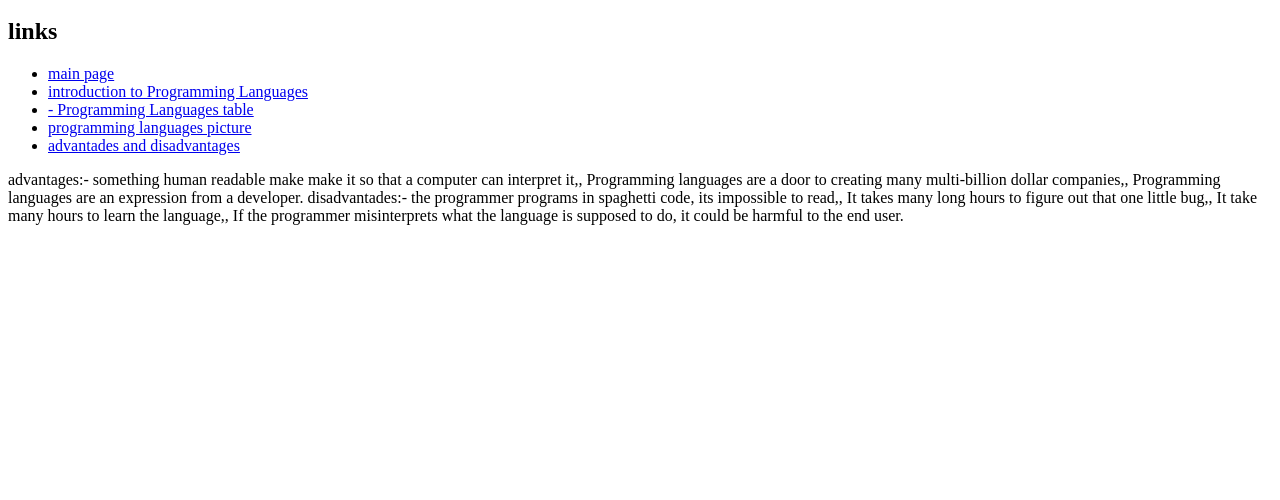
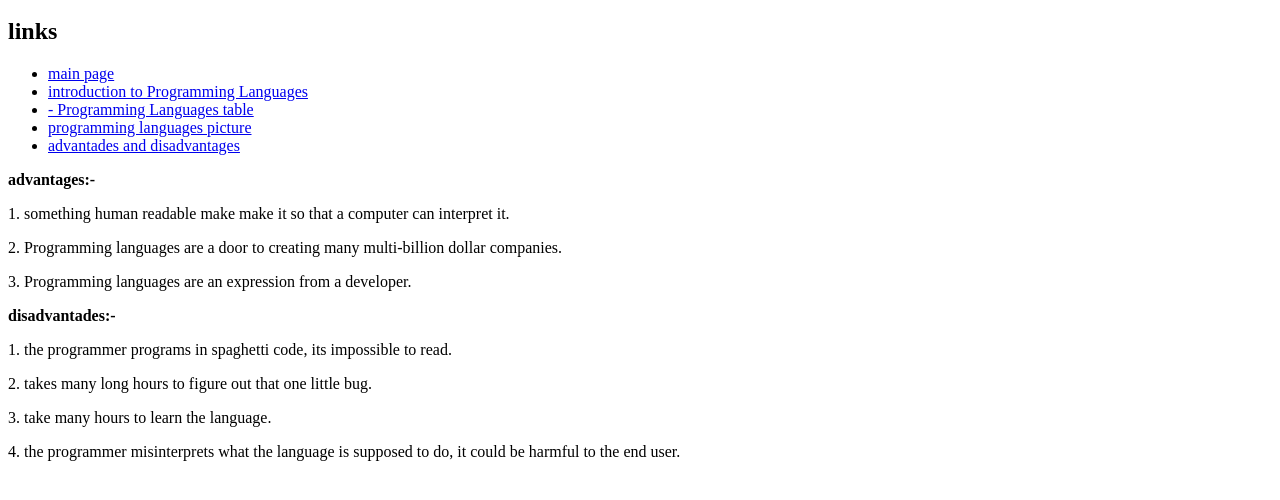
Before and after one commit to abanoub195000/ece001, a plain HTML site: page p4.html in a window 1280 px wide. Shown: the part 48-548 px from the top of the page. Drawn offline with Linux system fonts and the light colour scheme.

Commit message:
Update p4.html

```diff
--- a/p4.html
+++ b/p4.html
@@ -16,16 +16,23 @@
        <li><a href="p4.html">advantades and disadvantages</a></li>
 
 </ul>
-advantages:-
-something human readable make make it so that a computer can interpret it,,
-Programming languages are a door to creating many multi-billion dollar companies,,
-Programming languages are an expression from a developer.
+<b>advantages:- </b>
 
+<p>1. something human readable make make it so that a computer can interpret it.</p>
 
-disadvantades:-
-the programmer programs in spaghetti code, its impossible to read,,
-It takes many long hours to figure out that one little bug,,
-It take many hours to learn the language,,
-If the programmer misinterprets what the language is supposed to do, it could be harmful to the end user.
+<p>2. Programming languages are a door to creating many multi-billion dollar companies.</p>
+
+<p>3. Programming languages are an expression from a developer.</p>
+
+<b>disadvantades:- </b>
+
+<p>1. the programmer programs in spaghetti code, its impossible to read.</p>
+
+<p>2. takes many long hours to figure out that one little bug.</p>
+
+<p>3. take many hours to learn the language.</p>
+
+<p>4. the programmer misinterprets what the language is supposed to do, it could be harmful to the end user.</p>
+
 </body>
 </html>
```
